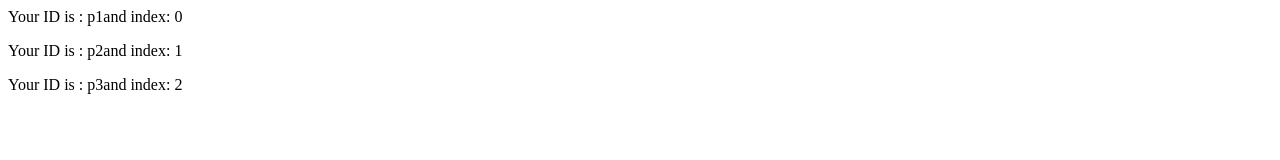
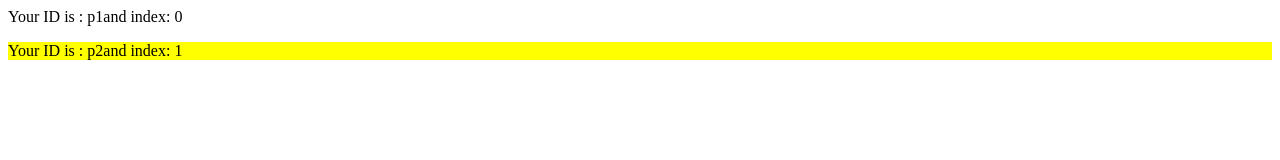
Before and after one commit to git-hashif/HASHIFJ23UFS007, a plain HTML site: page Lab - 1/ex13/basic.html in a window 1280 px wide. Drawn offline with nearby package versions, Linux system fonts and the light colour scheme.

Commit message:
Update basic.html

```diff
--- a/Lab - 1/ex13/basic.html
+++ b/Lab - 1/ex13/basic.html
@@ -6,13 +6,13 @@
                 $("p").each(function (index){
                     $(this).text("Your ID is : "+this.id +"and index: "+index)
                 })
+                $(".highlighted").css("background","yellow");
             })
 
         </script>
     </head>
     <body>
         <p id="p1"></p>
-        <p id="p2"></p>
-        <p id="p3"></p>
+        <p id="p2" class="highlighted"></p>
     </body>
 </html>
```
